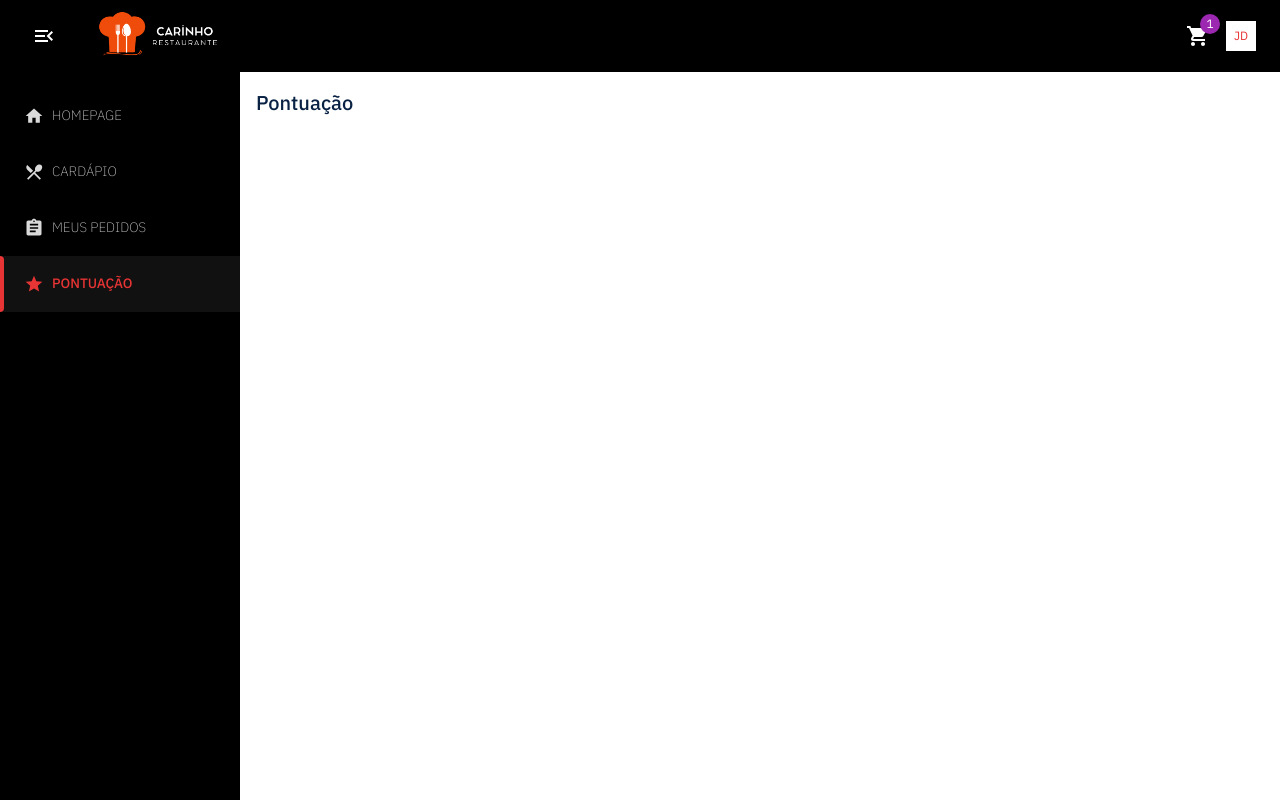
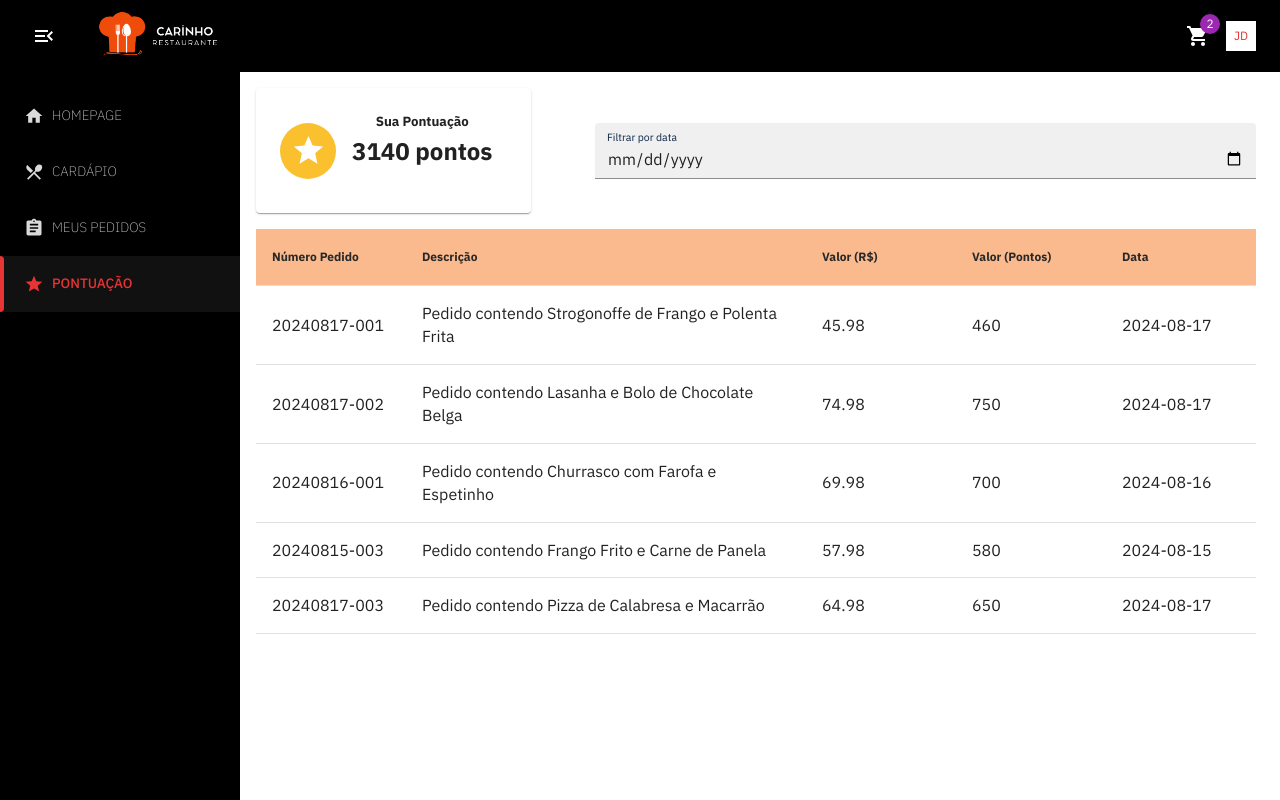
Before and after one commit to brunafeyh/projeto-esi, a React (Vite) app: page /pontuacao in a window 1280 px wide. Built offline with nearby package versions, Linux system fonts and the light colour scheme; data requests are answered from the project's data file.

Commit message:
feat: create page for client points

```diff
--- a/db.json
+++ b/db.json
@@ -476,6 +476,13 @@
       "quantidade": 1,
       "valorTotal": 35.99,
       "valorReais": 35.99
+    },
+    {
+      "id": "3",
+      "nome": "Pizza de Calabresa",
+      "quantidade": 1,
+      "valorTotal": 39.99,
+      "valorReais": 39.99
     }
   ]
 }
--- a/package.json
+++ b/package.json
@@ -39,7 +39,7 @@
     "globals": "^15.9.0",
     "typescript": "^5.5.3",
     "typescript-eslint": "^8.0.1",
-    "vite": "^5.4.1"
+    "vite": "^5.4.2"
   },
   "description": "Este projeto visa desenvolver um sistema de gestão para restaurantes, abrangendo funcionalidades como controle de estoque, gestão de pedidos, e registro de pontos de fidelidade. O objetivo é automatizar processos operacionais, melhorar a eficiência e fornecer relatórios detalhados para a administração.",
   "main": "eslint.config.js",
--- a/src/pages/pontuacao/index.tsx
+++ b/src/pages/pontuacao/index.tsx
@@ -1,13 +1,106 @@
-import { PageLayout } from '../../layouts/page-layout'
-import { FC } from 'react'
-import { TitlePage } from '../home/styles'
+import React, { useState, useEffect, useRef } from 'react';
+import { PageLayout } from '../../layouts/page-layout';
+import { Typography, Card, CardContent, TextField, Box, Avatar, CircularProgress, Grid, TableRow, TableCell } from '@mui/material';
+import StarIcon from '@mui/icons-material/Star';
+import { yellow } from '@mui/material/colors';
+import Table from '../../components/table';
+import axios from 'axios';
+import { apiBaseUrl } from '../../shared/api';
 
-const Pontuacao: FC = () => {
-	return (
-		<PageLayout title="Pontuação">
-			<TitlePage>Pontuação</TitlePage>
-		</PageLayout>
-	)
+interface Column {
+    field: string;
+    headerName: string;
 }
 
-export default Pontuacao
+interface HistoricoPedido {
+    id: string;
+    numeroPedido: string;
+    descricao: string;
+    valorReais: number;
+    valorPontos: number;
+    data: string;
+}
+
+const Pontuacao: React.FC = () => {
+    const [filterDate, setFilterDate] = useState<string>('');
+    const [historicoPedidos, setHistoricoPedidos] = useState<HistoricoPedido[]>([]);
+    const dateInputRef = useRef<HTMLInputElement>(null);
+
+    useEffect(() => {
+        const fetchHistoricoPedidos = async () => {
+            try {
+                const response = await axios.get(`${apiBaseUrl}/historicoPedidos`);
+                setHistoricoPedidos(response.data);
+            } catch (error) {
+                console.error('Erro ao buscar histórico de pedidos:', error);
+            }
+        };
+
+        fetchHistoricoPedidos();
+    }, []);
+
+
+    const filteredRows = historicoPedidos.filter(row => {
+        if (!filterDate) return true;
+        return row.data === filterDate;
+    });
+
+    const columns: Column[] = [
+        { field: 'numeroPedido', headerName: 'Número Pedido' },
+        { field: 'descricao', headerName: 'Descrição' },
+        { field: 'valorReais', headerName: 'Valor (R$)' },
+        { field: 'valorPontos', headerName: 'Valor (Pontos)' },
+        { field: 'data', headerName: 'Data' },
+    ];
+
+    const renderData = (row: Record<string, any>, columns: Column[]) => (
+        <TableRow key={row.id}>
+            {columns.map((column) => (
+                <TableCell key={column.field}>{row[column.field]}</TableCell>
+            ))}
+        </TableRow>
+    );
+
+    return (
+        <PageLayout title="Pontuação">
+            <Box sx={{ display: 'flex', justifyContent: 'center', alignItems: 'center', mb: 2 }}>
+                <Card sx={{ display: 'flex', alignItems: 'center', minWidth: 275, p: 3, mr: 8 }}>
+                    <Avatar sx={{ bgcolor: yellow[700], mr: 2, width: 56, height: 56 }}>
+                        <StarIcon fontSize="large" />
+                    </Avatar>
+                    <CardContent sx={{ textAlign: 'center', p: 0 }}>
+                        <Typography variant="h5" gutterBottom>
+                            Sua Pontuação
+                        </Typography>
+                        <Typography variant="h2" fontWeight="bold" color="text.primary">
+                            {historicoPedidos.reduce((total, item) => total + item.valorPontos, 0)} pontos
+                        </Typography>
+                    </CardContent>
+                </Card>
+
+                <TextField
+                    label="Filtrar por data"
+                    type="date"
+                    variant="filled"
+                    value={filterDate}
+                    onChange={(e) => setFilterDate(e.target.value)}
+                    InputLabelProps={{
+                        shrink: true,
+                    }}
+                    inputRef={dateInputRef}
+                    onClick={() => dateInputRef.current?.focus()}
+                />
+            </Box>
+
+            <Box>
+                <Table
+                    columns={columns}
+                    data={filteredRows}
+                    renderData={(row) => renderData(row, columns)}
+                />
+            </Box>
+        </PageLayout>
+    );
+};
+
+export default Pontuacao;
```
Also changed, not shown: 1 other file (tests, documents, lock files or other folders).
